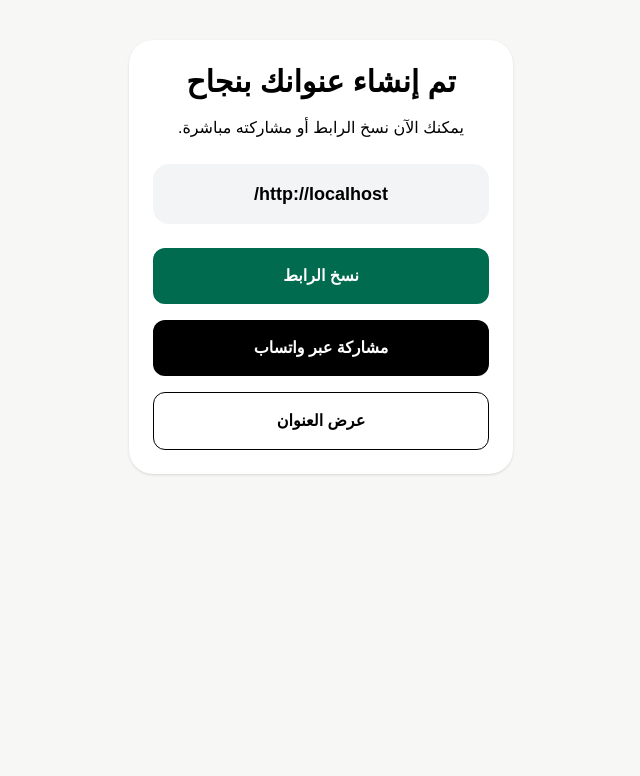
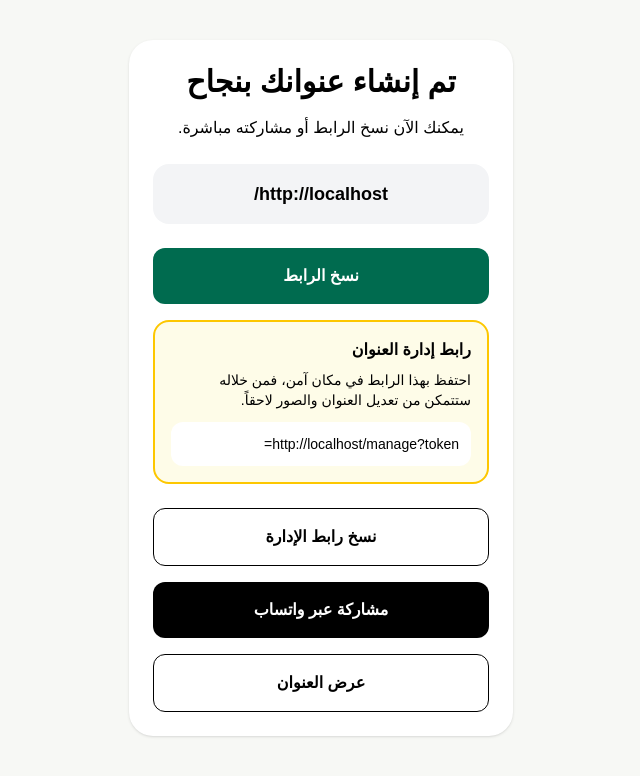
Before and after one commit to hammamghamdi/onwan, a Next.js app: page /success in a window 1280 px wide. Shown: the top 776 px of the page, without its empty margins (319-959 px from the left). Built offline with nearby package versions, Linux system fonts and the light colour scheme.

Commit message:
Update success page

```diff
--- a/app/success/page.tsx
+++ b/app/success/page.tsx
@@ -8,16 +8,29 @@ function SuccessContent() {
   const searchParams = useSearchParams();
 
   const name = searchParams.get("name") || "";
+  const token = searchParams.get("token") || "";
+
   const [copied, setCopied] = useState(false);
+  const [manageCopied, setManageCopied] = useState(false);
 
   const addressUrl =
     typeof window !== "undefined"
       ? `${window.location.origin}/${name}`
       : `/${name}`;
 
+  const manageUrl =
+    typeof window !== "undefined"
+      ? `${window.location.origin}/manage?token=${token}`
+      : `/manage?token=${token}`;
+
   const copyLink = async () => {
     await navigator.clipboard.writeText(addressUrl);
     setCopied(true);
+  };
+
+  const copyManageLink = async () => {
+    await navigator.clipboard.writeText(manageUrl);
+    setManageCopied(true);
   };
 
   const whatsappText = encodeURIComponent(
@@ -44,6 +57,27 @@ function SuccessContent() {
           className="mb-4 w-full rounded-xl bg-[#006b4f] py-4 font-bold text-white"
         >
           {copied ? "تم نسخ الرابط" : "نسخ الرابط"}
+        </button>
+
+        <div className="mb-6 rounded-2xl border-2 border-yellow-400 bg-yellow-50 p-4 text-right">
+          <p className="mb-2 font-bold text-black">
+            رابط إدارة العنوان
+          </p>
+
+          <p className="mb-3 text-sm text-black">
+            احتفظ بهذا الرابط في مكان آمن، فمن خلاله ستتمكن من تعديل العنوان والصور لاحقاً.
+          </p>
+
+          <div className="break-all rounded-xl bg-white p-3 text-sm text-black">
+            {manageUrl}
+          </div>
+        </div>
+
+        <button
+          onClick={copyManageLink}
+          className="mb-4 w-full rounded-xl border border-black py-4 font-bold text-black"
+        >
+          {manageCopied ? "تم نسخ رابط الإدارة" : "نسخ رابط الإدارة"}
         </button>
 
         <a
```
